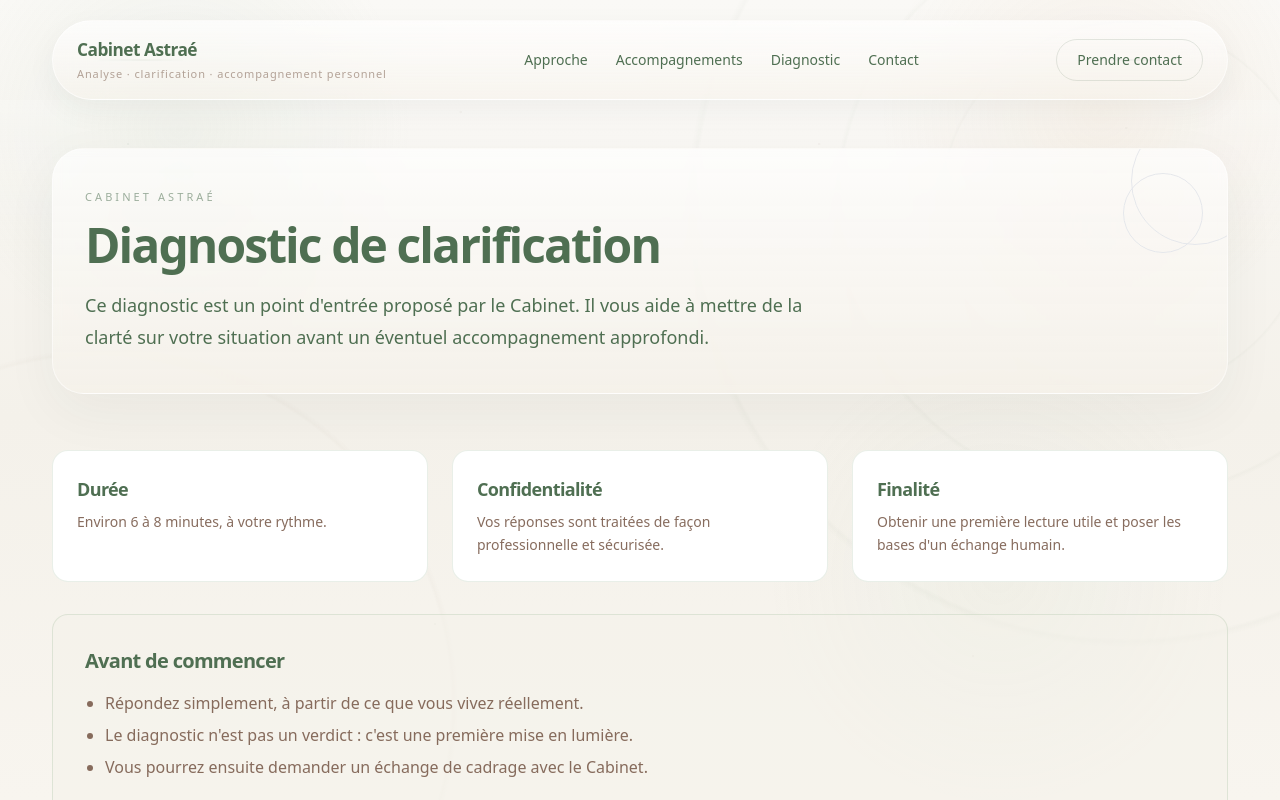
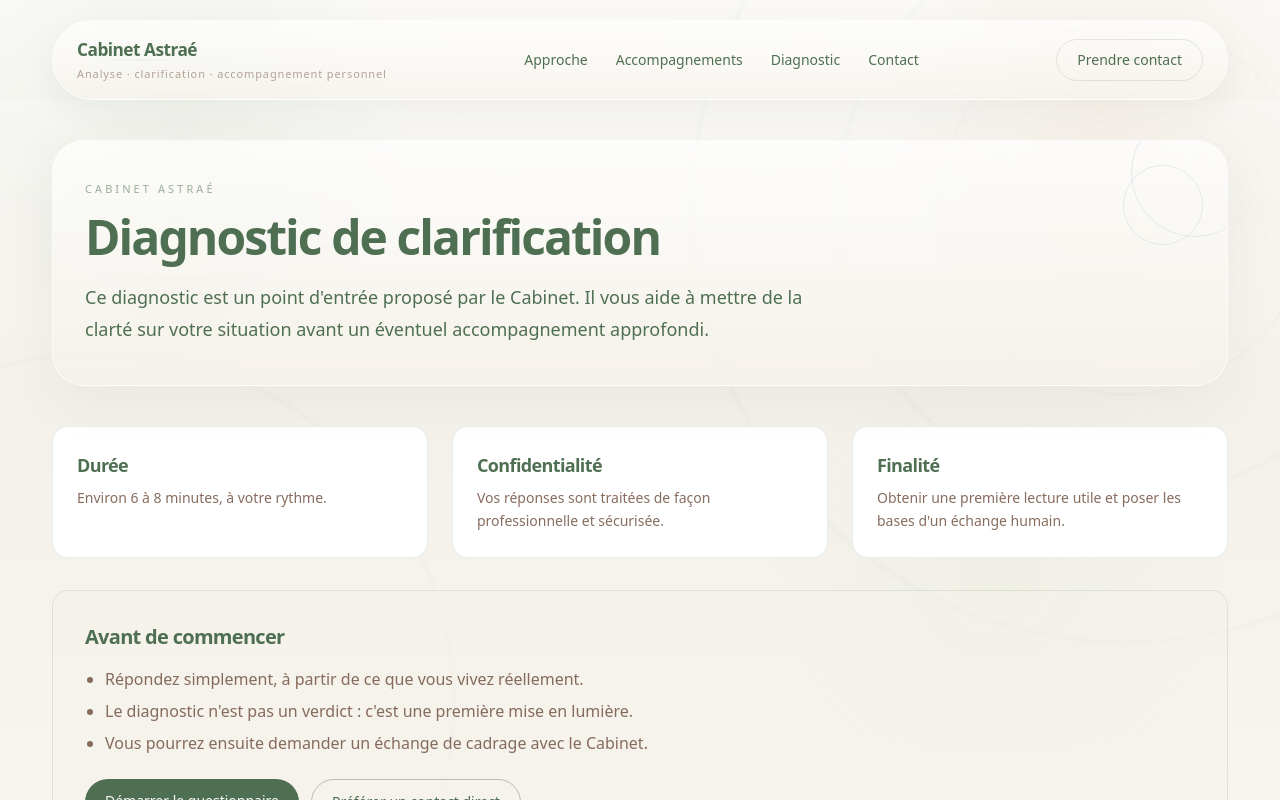
Before and after one commit to arnaudcrestey/cabinet-astrae, a Next.js app: page /analyse in a window 1280 px wide. Shown: the top 800 px of the page. Built offline with nearby package versions, Linux system fonts and the light colour scheme.

Commit message:
Update PageFrame.tsx

```diff
--- a/components/projection/PageFrame.tsx
+++ b/components/projection/PageFrame.tsx
@@ -22,7 +22,7 @@ export function PageFrame({
     <div className="min-h-screen text-pine">
       <header className="sticky top-0 z-40">
         <div className="mx-auto w-full max-w-[1240px] px-4 pt-3 md:px-8 md:pt-5">
-          <div className="relative overflow-hidden rounded-full border border-white/55 bg-[linear-gradient(180deg,rgba(255,255,255,0.72),rgba(247,243,236,0.62))] shadow-[0_10px_30px_rgba(46,62,53,0.05)] backdrop-blur-xl">
+          <div className="relative overflow-hidden rounded-full border border-white/60 bg-[linear-gradient(180deg,rgba(255,255,255,0.72),rgba(247,243,236,0.65))] shadow-[0_12px_34px_rgba(46,62,53,0.05)] backdrop-blur-xl">
             <div className="pointer-events-none absolute inset-0">
               <div className="absolute left-10 top-1/2 h-px w-24 -translate-y-1/2 bg-gradient-to-r from-transparent via-pine/10 to-transparent" />
               <div className="absolute right-10 top-1/2 h-px w-24 -translate-y-1/2 bg-gradient-to-r from-transparent via-pine/10 to-transparent" />
@@ -56,7 +56,7 @@ export function PageFrame({
 
               <Link
                 href="/contact"
-                className="inline-flex shrink-0 items-center justify-center rounded-full border border-pine/15 bg-white/72 px-4 py-2.5 text-xs font-medium text-pine transition duration-300 hover:-translate-y-0.5 hover:border-pine/28 hover:bg-white md:px-5 md:text-sm"
+                className="inline-flex shrink-0 items-center justify-center rounded-full border border-pine/15 bg-white/74 px-4 py-2.5 text-xs font-medium text-pine transition duration-300 hover:-translate-y-0.5 hover:border-pine/28 hover:bg-white md:px-5 md:text-sm"
               >
                 Prendre contact
               </Link>
@@ -68,10 +68,10 @@ export function PageFrame({
       <main className="relative">
         <div className="pointer-events-none absolute inset-x-0 top-0 h-40 bg-gradient-to-b from-white/20 to-transparent" />
 
-        <div className="mx-auto w-full max-w-[1240px] px-4 pb-14 pt-8 md:px-8 md:pb-20 md:pt-12">
+        <div className="mx-auto w-full max-w-[1240px] px-4 pb-14 pt-6 md:px-8 md:pb-20 md:pt-10">
           {showIntro && (
-            <section className="mb-10 md:mb-14">
-              <div className="relative overflow-hidden rounded-[2rem] border border-white/50 bg-[linear-gradient(180deg,rgba(255,255,255,0.68),rgba(245,241,233,0.62))] px-6 py-8 shadow-[0_18px_54px_rgba(46,62,53,0.05)] backdrop-blur-sm md:px-8 md:py-10">
+            <section className="mb-8 md:mb-10">
+              <div className="relative overflow-hidden rounded-[2rem] border border-white/55 bg-[linear-gradient(180deg,rgba(255,255,255,0.7),rgba(245,241,233,0.64))] px-6 py-8 shadow-[0_18px_54px_rgba(46,62,53,0.05)] backdrop-blur-sm md:px-8 md:py-10">
                 <div className="pointer-events-none absolute inset-0">
                   <div className="absolute right-[-2rem] top-[-2rem] h-32 w-32 rounded-full border border-pine/8" />
                   <div className="absolute right-6 top-6 h-20 w-20 rounded-full border border-pine/8" />
@@ -101,7 +101,7 @@ export function PageFrame({
 
       <footer className="relative mt-6">
         <div className="mx-auto w-full max-w-[1240px] px-4 pb-6 md:px-8 md:pb-8">
-          <div className="overflow-hidden rounded-[2rem] border border-white/50 bg-[linear-gradient(180deg,rgba(255,255,255,0.68),rgba(244,240,232,0.66))] shadow-[0_16px_48px_rgba(46,62,53,0.05)] backdrop-blur-sm">
+          <div className="overflow-hidden rounded-[2rem] border border-white/55 bg-[linear-gradient(180deg,rgba(255,255,255,0.7),rgba(244,240,232,0.68))] shadow-[0_16px_48px_rgba(46,62,53,0.05)] backdrop-blur-sm">
             <div className="grid gap-8 px-6 py-8 md:grid-cols-[1.25fr_0.75fr] md:px-8 md:py-10">
               <section>
                 <p className="text-lg font-semibold tracking-[-0.03em] text-pine">
@@ -116,7 +116,10 @@ export function PageFrame({
               </section>
 
               <section className="grid grid-cols-2 gap-x-6 gap-y-3 text-sm text-umber/82">
-                <Link className="transition duration-300 hover:text-pine" href="/approche">
+                <Link
+                  className="transition duration-300 hover:text-pine"
+                  href="/approche"
+                >
                   Approche
                 </Link>
                 <Link
@@ -125,10 +128,16 @@ export function PageFrame({
                 >
                   Accompagnements
                 </Link>
-                <Link className="transition duration-300 hover:text-pine" href="/analyse">
+                <Link
+                  className="transition duration-300 hover:text-pine"
+                  href="/analyse"
+                >
                   Diagnostic
                 </Link>
-                <Link className="transition duration-300 hover:text-pine" href="/contact">
+                <Link
+                  className="transition duration-300 hover:text-pine"
+                  href="/contact"
+                >
                   Contact
                 </Link>
               </section>
```
